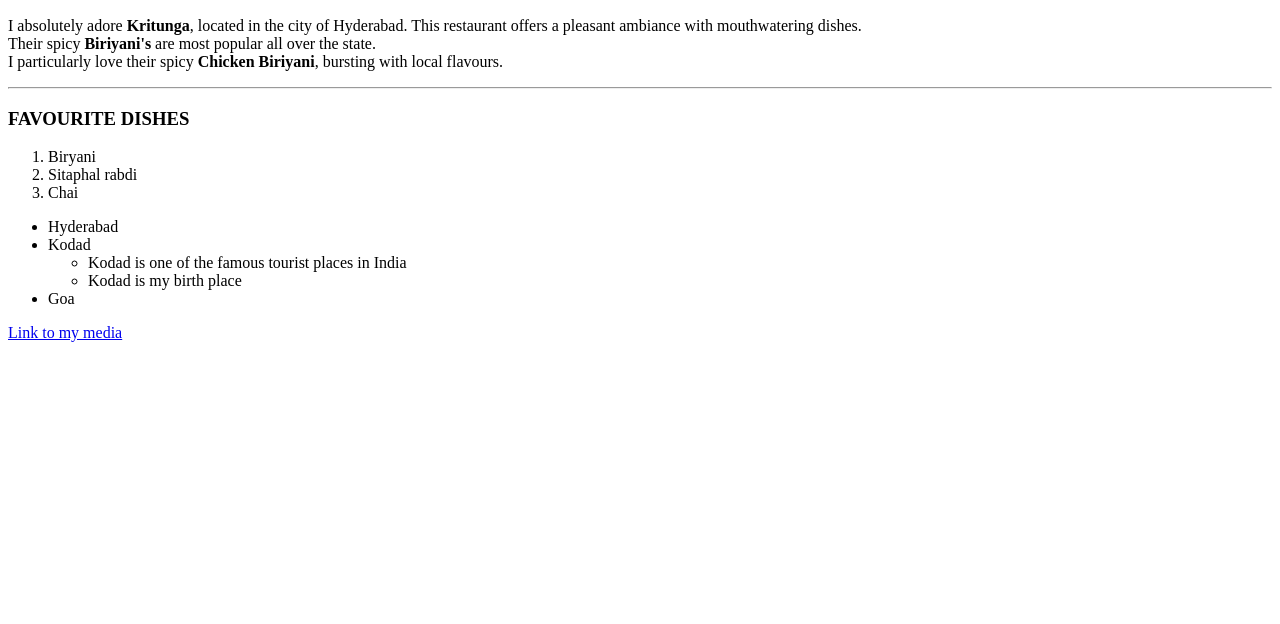
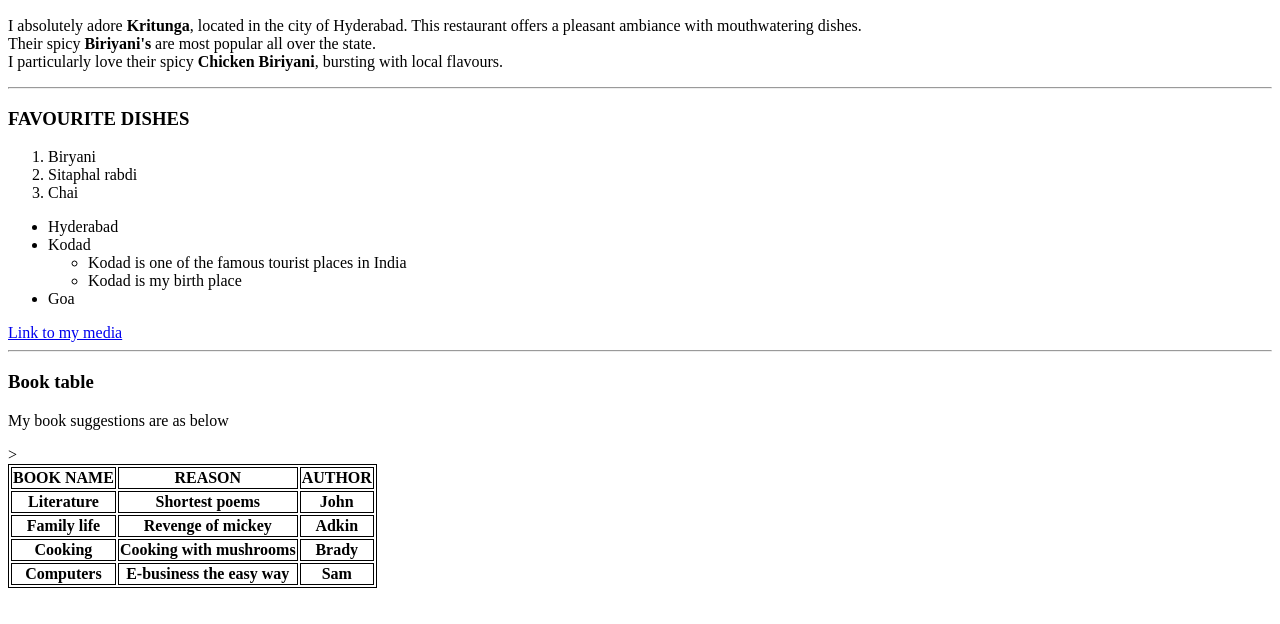
Before and after one commit to 44-563-Web-Apps-S24/44563-webapps-s24-assignment3-maneeshakaramsetty, a plain HTML site: page index.html in a window 1280 px wide. Shown: the part 110-734 px from the top of the page. Drawn offline with Linux system fonts and the light colour scheme.

Commit message:
modified

```diff
--- a/index.html
+++ b/index.html
@@ -27,6 +27,41 @@
         <li>Goa</li>
         </ul>
         <a href="mymedia.html">Link to my media</a>
+        <hr>
+        <h3>Book table</h3>
+        <p>My book suggestions are as below</p>
+        <table>
+            <style>
+                table, th, td {
+                  border:1px solid black;
+                }
+                </style>
+            <tr>
+                <th>BOOK NAME</th>
+                <th>REASON</th>
+                <th>AUTHOR</th>
+            </tr>
+            <tr>
+                <th>Literature</th>
+                <th>Shortest poems</th>
+                <th>John</th>
+            </tr>
+            <tr>
+                <th>Family life</th>
+                <th>Revenge of mickey</th>
+                <th>Adkin</th>
+            </tr>
+            <tr>
+                <th>Cooking</th>
+                <th>Cooking with mushrooms</th>
+                <th>Brady</th>
+            </tr>
+            <tr>
+                <th>Computers</th>>
+                <th>E-business the easy way</th>
+                <th>Sam</th>
+            </tr>
+            </table>
 
 </body>
 
```
